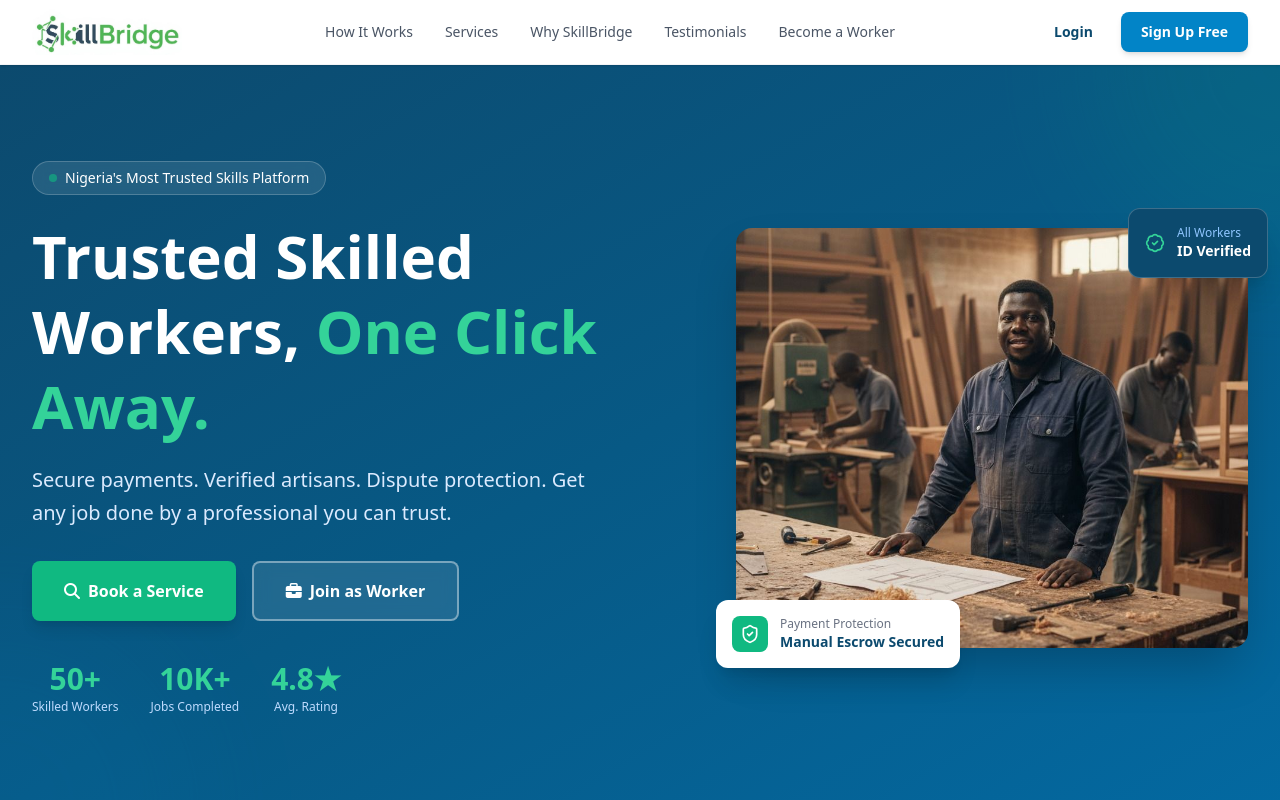
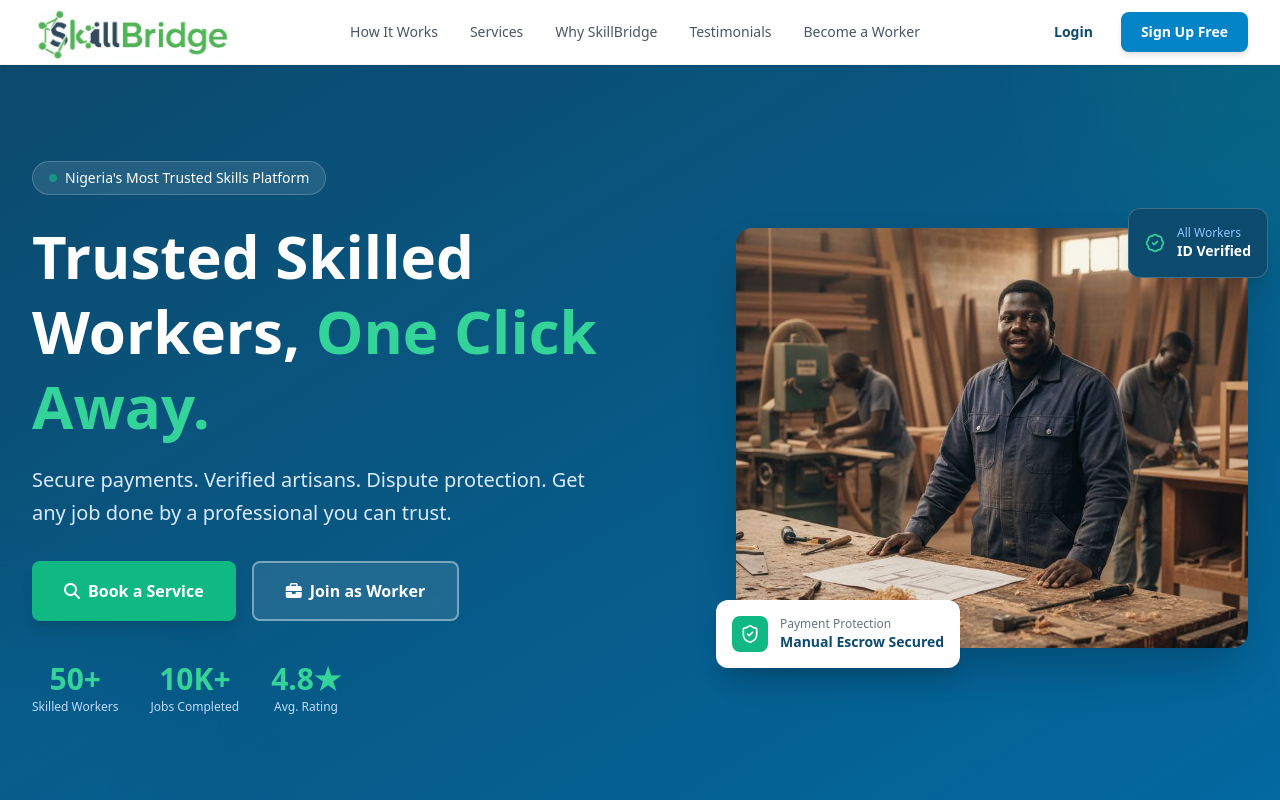
Before and after one commit to Ademolaadisa010/SkillBridge, a Next.js app: page / in a window 1280 px wide. Shown: the top 800 px of the page. Built offline with nearby package versions, Linux system fonts and the light colour scheme.

Commit message:
Change the width of the logo

```diff
--- a/app/page.tsx
+++ b/app/page.tsx
@@ -129,7 +129,7 @@ export default function LandingPage() {
           <div className="flex justify-between items-center h-16">
             {/* Logo */}
             <div>
-              <Image className="cursor-pointer" src={Logo} alt="logo" width={150} />
+              <Image className="cursor-pointer" src={Logo} alt="logo" width={200} />
             </div>
 
             {/* Desktop Links */}
```
